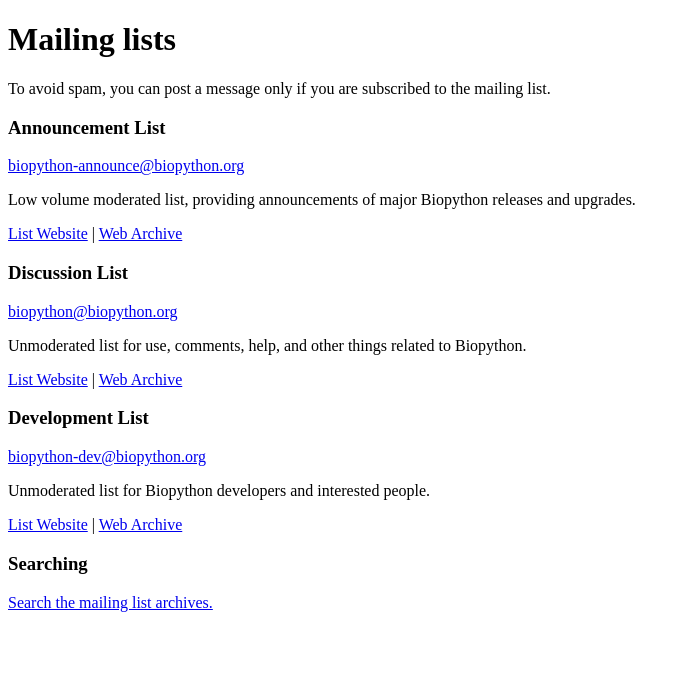
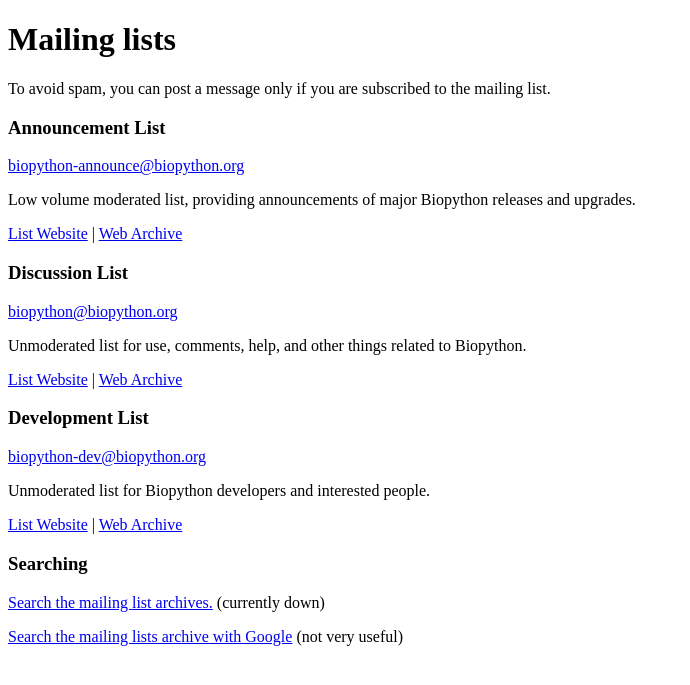
Before and after one commit to biopython/biopython.github.io, a Jekyll site: the page built from wiki/Mailing_lists.md, in a window 1280 px wide. Shown: the top 685 px of the page, without its empty margins (0-690 px from the left). Built offline with Jekyll 4.4.1, drawn with Linux system fonts in a browser that asks for light colours.

Commit message:
/* Searching */

```diff
--- a/wiki/Mailing_lists.md
+++ b/wiki/Mailing_lists.md
@@ -42,3 +42,8 @@ Website](http://lists.open-bio.org/mailman/listinfo/biopython-dev/) |
 
 [Search the mailing list
 archives.](http://search.open-bio.org/cgi-bin/mail-search.cgi)
+(currently down)
+
+[Search the mailing lists archive with
+Google](http://www.google.com/search?q=site:biopython.org+inurl:pipermail&hl=en&safe=off&as_qdr=all)
+(not very useful)
```
Also changed, not shown: 1 other file.
